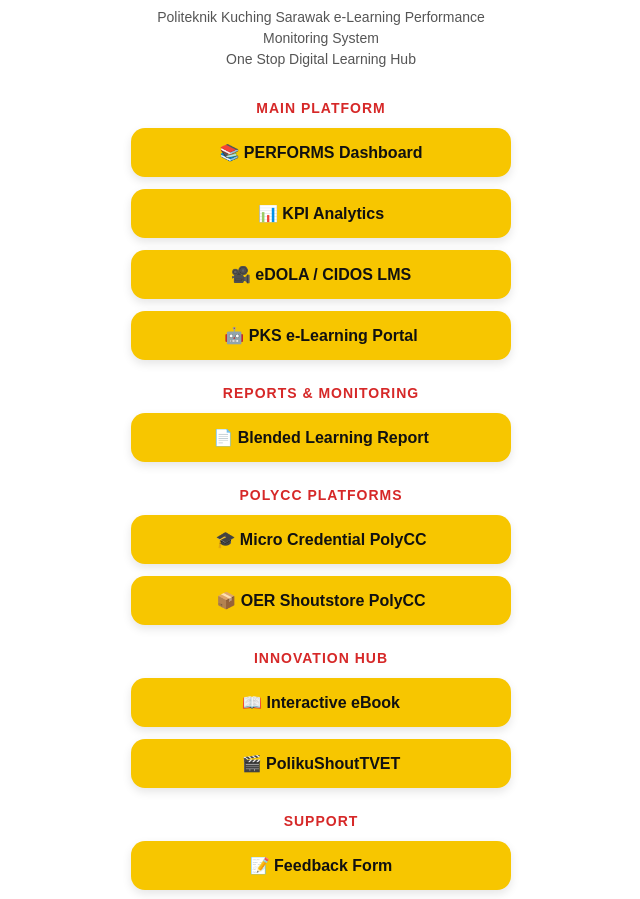
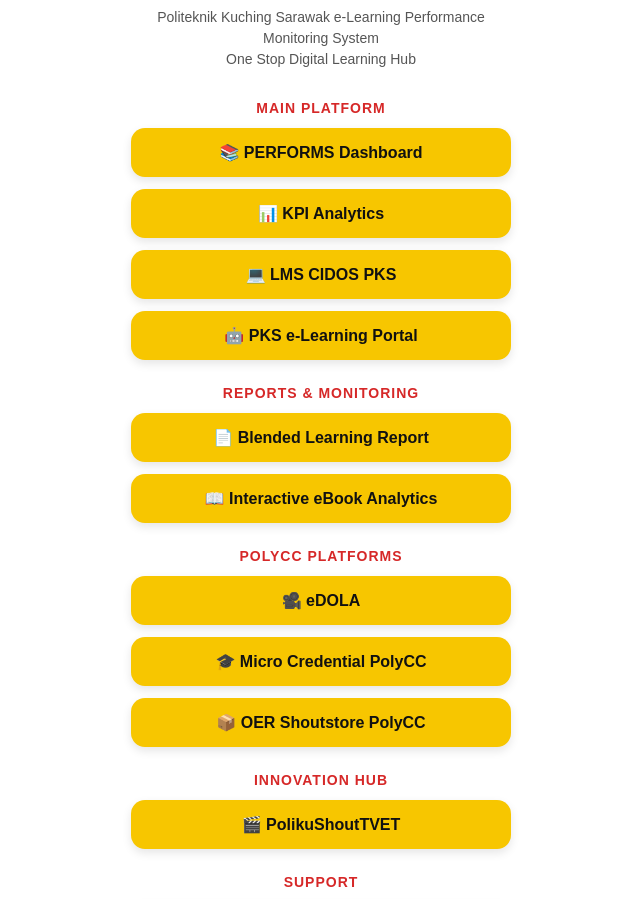
Before and after one commit to azharpoliku/linkbio-eLearningPKS, a plain HTML site: page index.html in a window 1280 px wide. Shown: the part 165-1064 px from the top of the page, without its empty margins (319-959 px from the left). Drawn offline with Linux system fonts and the light colour scheme.

Commit message:
Update button links and styles in index.html

```diff
--- a/index.html
+++ b/index.html
@@ -37,7 +37,6 @@
     h1 {
       font-size: 28px;
       margin-bottom: 10px;
-      color: #111111;
     }
 
     p {
@@ -57,7 +56,7 @@
       text-decoration: none;
       font-weight: bold;
       transition: 0.3s ease;
-      box-shadow: 0px 4px 10px rgba(0,0,0,0.1);
+      box-shadow: 0 4px 10px rgba(0,0,0,0.1);
     }
 
     .btn:hover {
@@ -91,6 +90,7 @@
     <div class="logo">🚀</div>
 
     <h1>PERFORMS PKS</h1>
+
     <p>
       Politeknik Kuching Sarawak e-Learning Performance Monitoring System
       <br>
@@ -107,8 +107,8 @@
       📊 KPI Analytics
     </a>
 
-    <a href="https://edola.cidos.edu.my/" target="_blank" class="btn">
-      🎥 eDOLA / CIDOS LMS
+    <a href="https://pkslms.cidos.edu.my/" target="_blank" class="btn">
+      💻 LMS CIDOS PKS
     </a>
 
     <a href="https://elearningpoliku.blogspot.com/" target="_blank" class="btn">
@@ -121,7 +121,15 @@
       📄 Blended Learning Report
     </a>
 
+    <a href="https://lookerstudio.google.com/reporting/d3f5d4d6-f216-44ac-b3b4-dcba2355a5de" target="_blank" class="btn">
+      📖 Interactive eBook Analytics
+    </a>
+
     <div class="section-title">PolyCC Platforms</div>
+
+    <a href="https://edola.cidos.edu.my/" target="_blank" class="btn">
+      🎥 eDOLA
+    </a>
 
     <a href="https://mcpolycc.cidos.edu.my/" target="_blank" class="btn">
       🎓 Micro Credential PolyCC
@@ -132,10 +140,6 @@
     </a>
 
     <div class="section-title">Innovation Hub</div>
-
-    <a href="https://lookerstudio.google.com/reporting/d3f5d4d6-f216-44ac-b3b4-dcba2355a5de" target="_blank" class="btn">
-      📖 Interactive eBook
-    </a>
 
     <a href="https://youtube.com/@polikushouttvet2659?si=XhXmSOWf5rn56rl5" target="_blank" class="btn">
       🎬 PolikuShoutTVET
```
